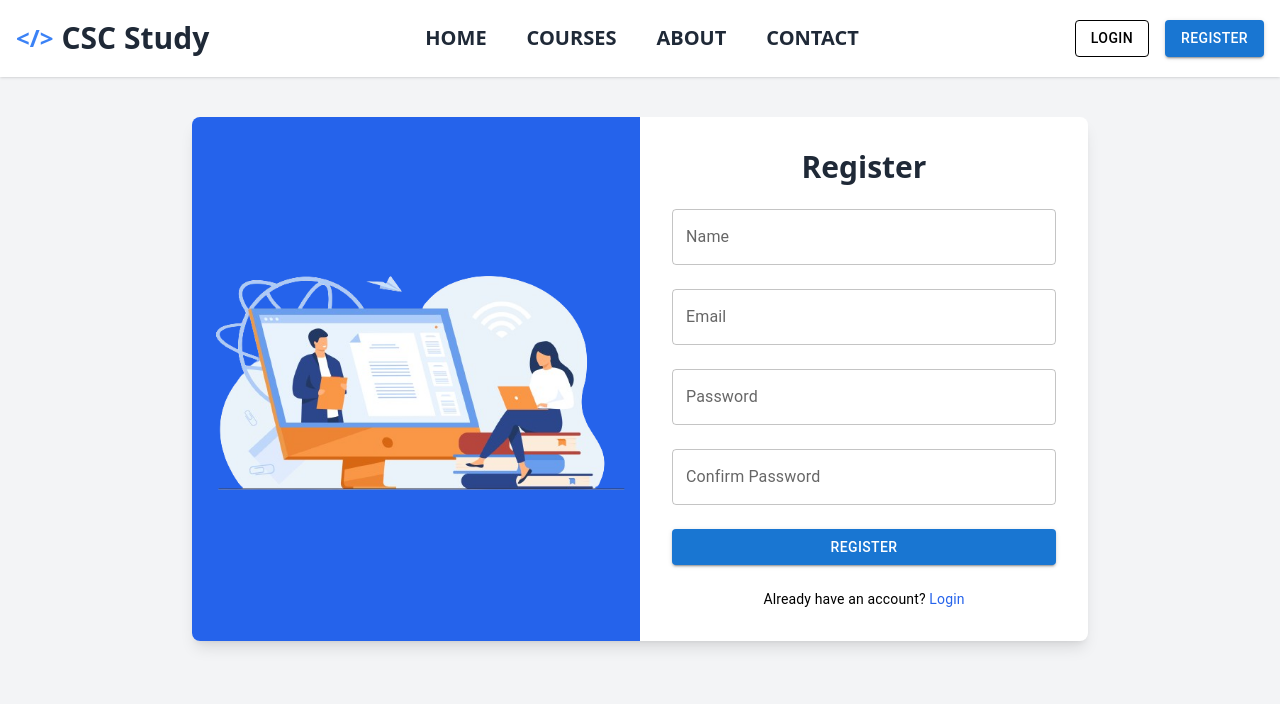
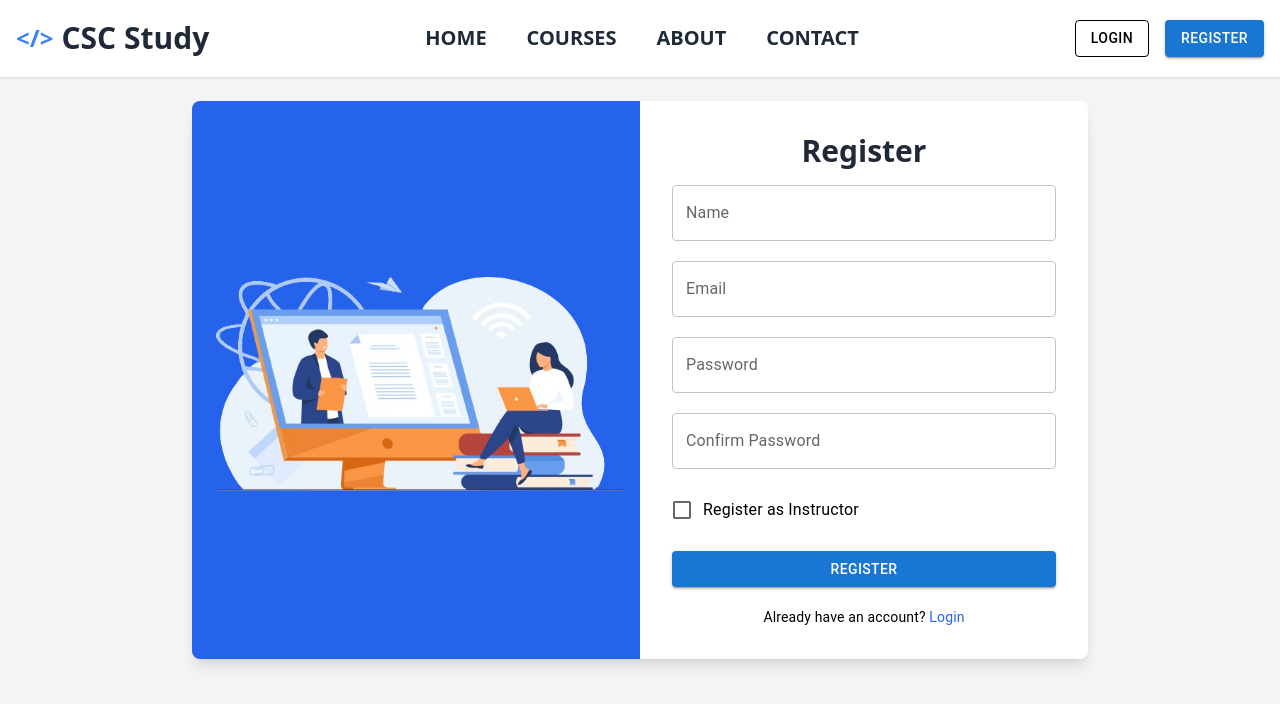
Before and after one commit to Waptech07/CSC-Study, a React (Create React App) app: page /register in a window 1280 px wide. Shown: the top 704 px of the page. Built offline with nearby package versions, Linux system fonts and the light colour scheme.

Commit message:
added checkbox for creating instructors

```diff
--- a/src/pages/auth/Register.jsx
+++ b/src/pages/auth/Register.jsx
@@ -1,5 +1,5 @@
 import React, { useState, useContext } from "react";
-import { TextField, Button, Typography } from "@mui/material";
+import { TextField, Button, Typography, Checkbox, FormControlLabel } from "@mui/material";
 import { motion } from "framer-motion";
 import { AuthContext } from "../../context/AuthContext";
 import { useNavigate, Link } from "react-router-dom";
@@ -14,6 +14,7 @@ const Register = () => {
   const [name, setName] = useState("");
   const [password, setPassword] = useState("");
   const [password2, setPassword2] = useState("");
+  const [isInstructor, setIsInstructor] = useState(false);
   const [errors, setErrors] = useState({});
 
   if (isAuthenticated) {
@@ -30,7 +31,7 @@ const Register = () => {
     }
 
     try {
-      const response = await register(name, email, password, password2);
+      const response = await register(name, email, password, password2, isInstructor);
 
       if (response.success) {
         toast.success("Registration successful!", { autoClose: 2000 });
@@ -50,7 +51,7 @@ const Register = () => {
   };
 
   return (
-    <div className="flex flex-col items-center justify-center pt-10 bg-gray-100">
+    <div className="flex flex-col items-center justify-center pt-6 bg-gray-100">
       <motion.div
         className="flex flex-col md:flex-row bg-white shadow-lg rounded-lg overflow-hidden max-w-4xl"
         initial={{ opacity: 0, scale: 0.8 }}
@@ -68,10 +69,10 @@ const Register = () => {
           />
         </div>
         <div className="w-full md:w-1/2 p-8">
-          <h2 className="text-3xl font-bold text-center text-gray-800 mb-6">
+          <h2 className="text-3xl font-bold text-center text-gray-800 mb-4">
             Register
           </h2>
-          <form className="flex flex-col gap-6" onSubmit={handleRegister}>
+          <form className="flex flex-col gap-5" onSubmit={handleRegister}>
             <TextField
               label="Name"
               variant="outlined"
@@ -110,6 +111,17 @@ const Register = () => {
               error={!!errors.password2}
               helperText={errors.password2 ? errors.password2 : ""}
             />
+            <FormControlLabel
+              control={
+                <Checkbox
+                  checked={isInstructor}
+                  onChange={(e) => setIsInstructor(e.target.checked)}
+                  name="isInstructor"
+                  color="primary"
+                />
+              }
+              label="Register as Instructor"
+            />
             <Button variant="contained" color="primary" fullWidth type="submit">
               Register
             </Button>
```
